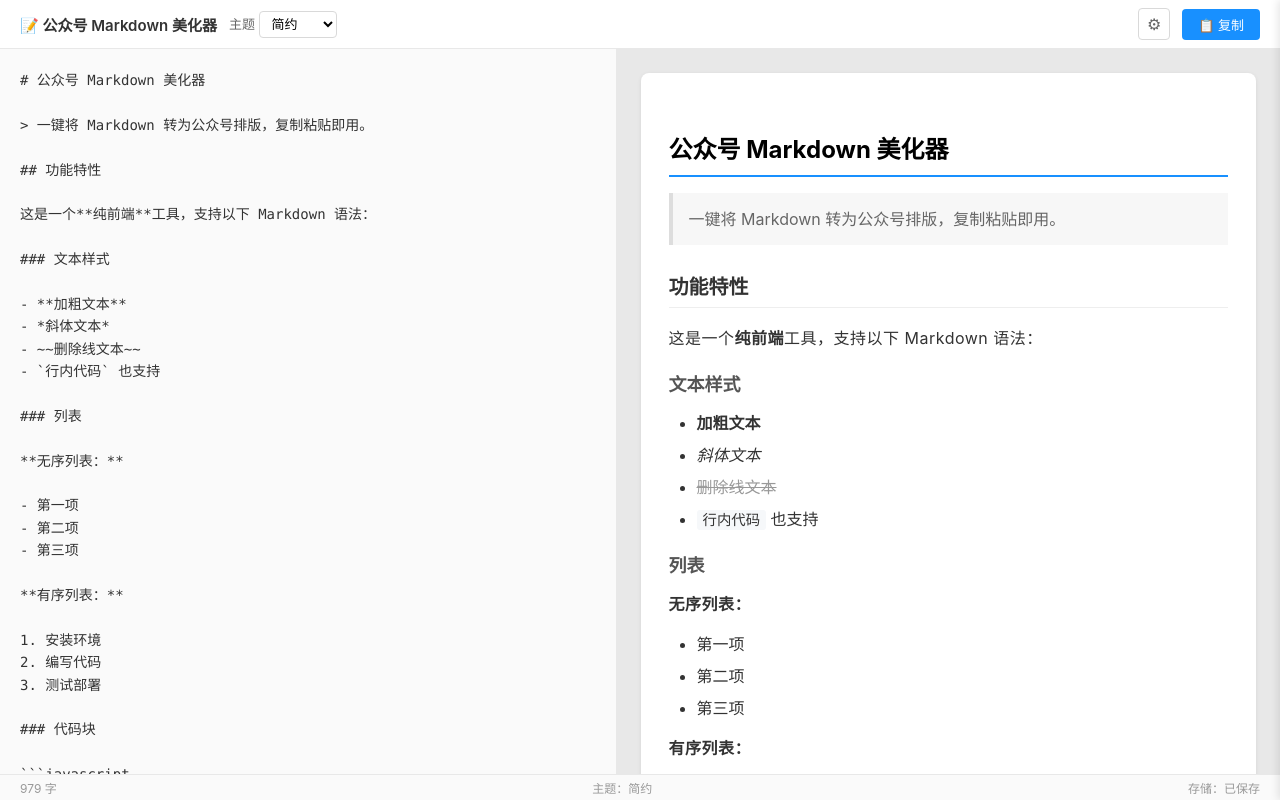
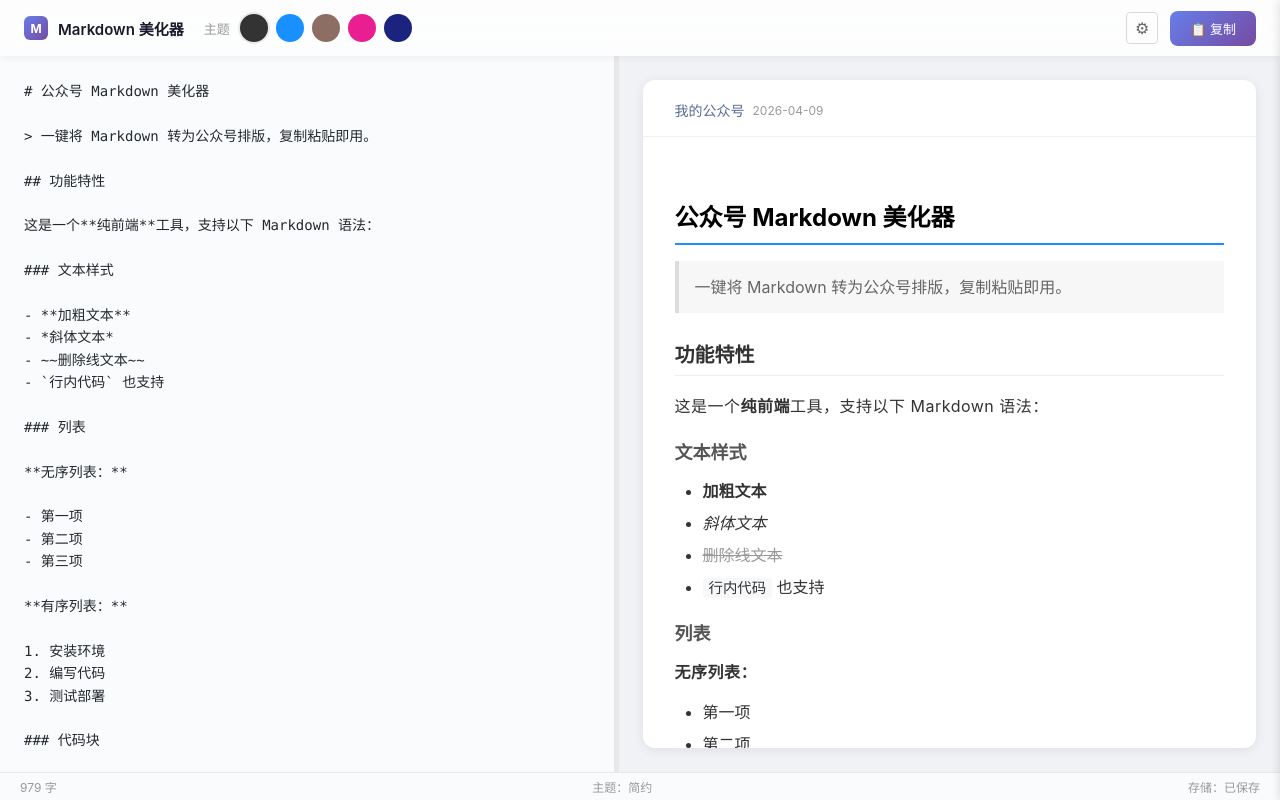
Before and after one commit to labradorsedsota/md2wechat, a plain HTML site: page index.html in a window 1280 px wide. Both pictures are taken after a click on the button "📋 复制". Drawn offline with Linux system fonts and the light colour scheme.

Commit message:
[M2W-T003] 视觉升级 PRD v1.2 §8 全项实现
严格按 PRD v1.2 第 8 章参数实现：
§8.2 工具栏：56px高、rgba(255,255,255,0.85)+blur(12px)毛玻璃、box-shadow、sticky
§8.2 品牌：24x24渐变logo(#667eea→#764ba2)、产品名15px/600/#1a1a2e
§8.3 主题色卡：5个28px圆形色卡、hover放大32px+tooltip、active外圈ring
§8.4 编辑器：bg#fafbfc、JetBrains Mono字体、色#24292f、caret-color跟随主题、placeholder斜体#bbb
§8.4 滚动条：6px宽、圆角、#d0d0d0、hover变深
§8.5 预览区：bg#f0f2f5、卡片12px圆角、shadow 0 2px 12px、padding 36px 32px
§8.5.1 微信外壳：公众号名+日期头部、底部❤️喜欢👀在看⭐收藏
§8.6 分割线：5px+hover变#1890ff、可拖拽(30%-70%)
§8.8 复制按钮：渐变bg、8px圆角、hover brightness+shadow、成功绿/失败红+scale动画
§8.9 状态栏：28px高、bg#fafbfc
§8.10 配色：全部按汇总表
§8.12 动画：200-300ms ease

```diff
--- a/index.html
+++ b/index.html
@@ -7,36 +7,83 @@
 <style>
 /* ===== Reset & Base ===== */
 *{margin:0;padding:0;box-sizing:border-box}
-html,body{height:100%;font-family:-apple-system,"PingFang SC","Microsoft YaHei","Helvetica Neue",sans-serif;font-size:14px;color:#333;background:#f0f0f0}
+html,body{height:100%;font-family:-apple-system,"PingFang SC","Microsoft YaHei","Helvetica Neue",sans-serif;font-size:14px;color:#24292f;background:#f0f2f5}
+
+/* ===== Custom Scrollbar §8.4 ===== */
+::-webkit-scrollbar{width:6px}
+::-webkit-scrollbar-track{background:transparent}
+::-webkit-scrollbar-thumb{background:#d0d0d0;border-radius:3px}
+::-webkit-scrollbar-thumb:hover{background:#aaa}
 
 /* ===== Layout ===== */
 .app{display:flex;flex-direction:column;height:100vh;min-width:1024px}
-.toolbar{display:flex;align-items:center;justify-content:space-between;padding:8px 20px;background:#fff;border-bottom:1px solid #e8e8e8;gap:12px;flex-shrink:0}
-.toolbar-left{display:flex;align-items:center;gap:12px}
+
+/* §8.2 Toolbar */
+.toolbar{display:flex;align-items:center;justify-content:space-between;height:56px;padding:0 24px;background:rgba(255,255,255,0.85);backdrop-filter:blur(12px);-webkit-backdrop-filter:blur(12px);box-shadow:0 1px 8px rgba(0,0,0,0.06);flex-shrink:0;position:sticky;top:0;z-index:10}
+.toolbar-left{display:flex;align-items:center;gap:20px}
 .toolbar-right{display:flex;align-items:center;gap:12px}
-.main{display:flex;flex:1;overflow:hidden}
-.editor-pane{flex:1;display:flex;flex-direction:column;border-right:1px solid #e8e8e8;background:#fafafa}
-.preview-pane{flex:1;display:flex;flex-direction:column;background:#e8e8e8;overflow-y:auto;padding:24px}
-.editor-pane textarea{flex:1;border:none;outline:none;resize:none;padding:20px;font-family:Menlo,Consolas,"Courier New",monospace;font-size:14px;line-height:1.6;color:#333;background:#fafafa;tab-size:4}
-.preview-wrapper{max-width:680px;margin:0 auto;background:#fff;border-radius:8px;box-shadow:0 1px 4px rgba(0,0,0,.08);padding:32px 28px;width:100%}
-.statusbar{display:flex;align-items:center;justify-content:space-between;padding:4px 20px;background:#fafafa;border-top:1px solid #e8e8e8;font-size:12px;color:#999;flex-shrink:0}
+
+/* Brand §8.2 */
+.brand{display:flex;align-items:center;gap:10px}
+.brand-icon{width:24px;height:24px;border-radius:6px;background:linear-gradient(135deg,#667eea,#764ba2);display:flex;align-items:center;justify-content:center;color:#fff;font-size:12px;font-weight:700;flex-shrink:0}
+.brand-text{font-size:15px;font-weight:600;color:#1a1a2e;white-space:nowrap}
+
+/* §8.3 Theme Cards */
+.theme-selector{display:flex;align-items:center;gap:10px}
+.theme-label{font-size:13px;color:#999}
+.theme-cards{display:flex;gap:8px;align-items:center}
+.theme-card{width:28px;height:28px;border-radius:50%;cursor:pointer;border:2px solid transparent;transition:all 200ms ease;position:relative;flex-shrink:0}
+.theme-card:hover{width:32px;height:32px;box-shadow:0 2px 8px rgba(0,0,0,0.15)}
+.theme-card.active{border-color:currentColor;box-shadow:0 0 0 2px rgba(0,0,0,0.08)}
+.theme-card-tip{position:absolute;bottom:calc(100% + 8px);left:50%;transform:translateX(-50%);background:#333;color:#fff;font-size:11px;padding:3px 10px;border-radius:4px;white-space:nowrap;opacity:0;pointer-events:none;transition:opacity 200ms}
+.theme-card-tip::after{content:'';position:absolute;top:100%;left:50%;transform:translateX(-50%);border:4px solid transparent;border-top-color:#333}
+.theme-card:hover .theme-card-tip{opacity:1}
+
+.main{display:flex;flex:1;overflow:hidden;position:relative}
+
+/* §8.4 Editor */
+.editor-pane{flex:1;display:flex;flex-direction:column;background:#fafbfc;min-width:30%}
+.editor-pane textarea{flex:1;border:none;outline:none;resize:none;padding:24px;font-family:'JetBrains Mono',Menlo,Consolas,'Courier New',monospace;font-size:14px;line-height:1.6;color:#24292f;background:#fafbfc;tab-size:4;caret-color:#1890ff}
+.editor-pane textarea::placeholder{color:#bbb;font-style:italic}
+
+/* §8.6 Resize Handle */
+.resize-handle{width:5px;cursor:col-resize;background:#e8e8e8;transition:background 200ms;flex-shrink:0;position:relative}
+.resize-handle::before{content:'';position:absolute;top:0;bottom:0;left:-5px;right:-5px}
+.resize-handle:hover,.resize-handle.dragging{background:#1890ff}
+
+/* §8.5 Preview */
+.preview-pane{flex:1;display:flex;flex-direction:column;background:#f0f2f5;overflow-y:auto;padding:24px;min-width:30%}
+.preview-wrapper{max-width:680px;margin:0 auto;background:#fff;border-radius:12px;box-shadow:0 2px 12px rgba(0,0,0,0.08);width:100%;overflow:hidden}
+.preview-content{padding:36px 32px}
+
+/* §8.5.1 WeChat Shell */
+.wechat-header{padding:20px 32px 16px;border-bottom:1px solid #f0f0f0}
+.wechat-meta{display:flex;align-items:center;gap:8px;font-size:12px;color:#999}
+.wechat-meta .author-name{font-size:14px;color:#576b95;font-weight:500}
+.wechat-meta .pub-date{font-size:12px;color:#999}
+.wechat-footer{padding:16px 32px 20px;border-top:1px solid #f0f0f0;font-size:12px;color:#999;display:flex;gap:16px;justify-content:flex-end}
+
+/* §8.9 Status Bar */
+.statusbar{display:flex;align-items:center;justify-content:space-between;height:28px;padding:0 20px;background:#fafbfc;border-top:1px solid #e8e8e8;font-size:12px;color:#999;flex-shrink:0}
 
 /* ===== Toolbar Controls ===== */
-.toolbar label{font-size:13px;color:#666}
-.toolbar select{padding:4px 8px;border:1px solid #d9d9d9;border-radius:4px;font-size:13px;background:#fff;cursor:pointer;outline:none}
-.toolbar select:focus{border-color:#1890ff}
-.btn{padding:6px 16px;border:none;border-radius:4px;font-size:13px;cursor:pointer;transition:all .2s}
-.btn-primary{background:#1890ff;color:#fff}
-.btn-primary:hover{background:#40a9ff}
-.btn-primary:active{background:#096dd9}
-.btn-icon{background:none;border:1px solid #d9d9d9;border-radius:4px;width:32px;height:32px;display:flex;align-items:center;justify-content:center;cursor:pointer;font-size:16px;color:#666;transition:all .2s}
-.btn-icon:hover{border-color:#1890ff;color:#1890ff}
-.btn-icon.active{border-color:#1890ff;color:#1890ff;background:#e6f7ff}
+.btn{border:none;border-radius:4px;font-size:13px;cursor:pointer;transition:all 150ms ease}
+.btn-icon{background:none;border:1px solid #d9d9d9;border-radius:4px;width:32px;height:32px;display:flex;align-items:center;justify-content:center;cursor:pointer;font-size:16px;color:#666;transition:all 150ms ease}
+.btn-icon:hover{border-color:#667eea;color:#667eea}
+.btn-icon.active{border-color:#667eea;color:#667eea;background:rgba(102,126,234,0.08)}
 
-/* ===== Settings Panel ===== */
-.settings-overlay{position:fixed;top:0;left:0;right:0;bottom:0;background:rgba(0,0,0,.15);z-index:100;display:none}
+/* §8.8 Copy Button */
+.btn-copy{background:linear-gradient(135deg,#667eea,#764ba2);color:#fff;border:none;border-radius:8px;padding:8px 20px;font-size:13px;font-weight:500;cursor:pointer;transition:all 200ms ease;position:relative;overflow:hidden}
+.btn-copy:hover{filter:brightness(1.1);box-shadow:0 2px 8px rgba(102,126,234,0.4)}
+.btn-copy:active{transform:scale(0.95)}
+.btn-copy.success{background:#52c41a;animation:copyPop 200ms ease}
+.btn-copy.fail{background:#ff4d4f}
+@keyframes copyPop{0%{transform:scale(0.95)}100%{transform:scale(1)}}
+
+/* ===== Settings Panel §8.7 ===== */
+.settings-overlay{position:fixed;top:0;left:0;right:0;bottom:0;background:rgba(0,0,0,0.15);z-index:100;display:none}
 .settings-overlay.show{display:block}
-.settings-panel{position:fixed;top:0;right:0;width:300px;height:100%;background:#fff;z-index:101;box-shadow:-2px 0 8px rgba(0,0,0,.1);transform:translateX(100%);transition:transform .25s ease;display:flex;flex-direction:column}
+.settings-panel{position:fixed;top:0;right:0;width:300px;height:100%;background:#fff;z-index:101;box-shadow:-2px 0 8px rgba(0,0,0,.1);transform:translateX(100%);transition:transform 250ms ease;display:flex;flex-direction:column}
 .settings-panel.show{transform:translateX(0)}
 .settings-header{display:flex;align-items:center;justify-content:space-between;padding:16px 20px;border-bottom:1px solid #e8e8e8}
 .settings-header h3{font-size:15px;font-weight:600}
@@ -46,47 +93,56 @@ html,body{height:100%;font-family:-apple-system,"PingFang SC","Microsoft YaHei",
 .setting-item{margin-bottom:20px}
 .setting-item label{display:block;font-size:13px;color:#666;margin-bottom:8px}
 .setting-item .range-row{display:flex;align-items:center;gap:8px}
-.setting-item input[type=range]{flex:1;accent-color:#1890ff}
+.setting-item input[type=range]{flex:1;accent-color:#667eea}
 .setting-item .range-val{font-size:12px;color:#999;min-width:40px;text-align:right}
 .setting-item input[type=color]{width:40px;height:30px;border:1px solid #d9d9d9;border-radius:4px;cursor:pointer;padding:2px}
 
-/* ===== Toast ===== */
-.toast{position:fixed;top:60px;left:50%;transform:translateX(-50%) translateY(-20px);background:#333;color:#fff;padding:8px 24px;border-radius:4px;font-size:13px;opacity:0;transition:all .3s;pointer-events:none;z-index:200}
+/* ===== Toast §8.12 ===== */
+.toast{position:fixed;top:70px;left:50%;transform:translateX(-50%) translateY(-20px);background:#333;color:#fff;padding:8px 24px;border-radius:6px;font-size:13px;opacity:0;transition:all 300ms ease;pointer-events:none;z-index:200}
 .toast.show{opacity:1;transform:translateX(-50%) translateY(0)}
-
-/* ===== Copy Success Animation ===== */
-.copy-ok .btn-primary{background:#52c41a !important}
 </style>
 </head>
 <body>
 <div class="app">
-  <!-- Toolbar -->
+  <!-- Toolbar §8.2 -->
   <div class="toolbar">
     <div class="toolbar-left">
-      <span style="font-size:15px;font-weight:600;color:#333">📝 公众号 Markdown 美化器</span>
-      <label>主题
-        <select id="themeSelect">
-          <option value="minimal">简约</option>
-          <option value="tech">科技</option>
-          <option value="literary">文艺</option>
-          <option value="acg">二次元</option>
-          <option value="business">商务</option>
-        </select>
-      </label>
+      <div class="brand">
+        <div class="brand-icon">M</div>
+        <span class="brand-text">Markdown 美化器</span>
+      </div>
+      <div class="theme-selector">
+        <span class="theme-label">主题</span>
+        <div class="theme-cards" id="themeCards"></div>
+      </div>
     </div>
     <div class="toolbar-right">
       <button class="btn-icon" id="settingsBtn" title="样式微调">⚙</button>
-      <button class="btn btn-primary" id="copyBtn">📋 复制</button>
+      <button class="btn-copy" id="copyBtn">📋 复制</button>
     </div>
   </div>
 
   <!-- Main -->
-  <div class="main">
-    <div class="editor-pane">
-      <textarea id="editor" spellcheck="false" placeholder="在此输入 Markdown..."></textarea>
+  <div class="main" id="mainArea">
+    <div class="editor-pane" id="editorPane">
+      <textarea id="editor" spellcheck="false" placeholder="在这里粘贴或编写你的 Markdown 文章..."></textarea>
     </div>
+    <div class="resize-handle" id="resizeHandle"></div>
     <div class="preview-pane" id="previewPane">
-      <div class="preview-wrapper" id="preview"></div>
+      <div class="preview-wrapper">
+        <div class="wechat-header">
+          <div class="wechat-meta">
+            <span class="author-name">我的公众号</span>
+            <span class="pub-date" id="wechatDate"></span>
+          </div>
+        </div>
+        <div class="preview-content" id="preview"></div>
+        <div class="wechat-footer">
+          <span>❤️ 喜欢</span>
+          <span>👀 在看</span>
+          <span>⭐ 收藏</span>
+        </div>
+      </div>
     </div>
   </div>
 
@@ -267,7 +323,7 @@ var SAMPLE = '# 公众号 Markdown 美化器\n\n> 一键将 Markdown 转为公
 // ----- DOM -----
 var editor = document.getElementById('editor');
 var preview = document.getElementById('preview');
-var themeSelect = document.getElementById('themeSelect');
+var themeCardsEl = document.getElementById('themeCards');
 var copyBtn = document.getElementById('copyBtn');
 var settingsBtn = document.getElementById('settingsBtn');
 var settingsPanel = document.getElementById('settingsPanel');
@@ -283,10 +339,43 @@ var charCountEl = document.getElementById('charCount');
 var themeNameEl = document.getElementById('themeName');
 var storageEl = document.getElementById('storageStatus');
 var toastEl = document.getElementById('toast');
+var wechatDateEl = document.getElementById('wechatDate');
+var resizeHandle = document.getElementById('resizeHandle');
+var editorPane = document.getElementById('editorPane');
+var mainArea = document.getElementById('mainArea');
+
+// §8.3 Theme card colors
+var THEME_CARD_COLORS = {minimal:'#333',tech:'#1890ff',literary:'#8d6e63',acg:'#e91e90',business:'#1a237e'};
+
+// Build theme cards
+function buildThemeCards(){
+  themeCardsEl.innerHTML='';
+  Object.keys(THEMES).forEach(function(key){
+    var c = document.createElement('div');
+    c.className='theme-card'+(key===state.theme?' active':'');
+    c.style.background=THEME_CARD_COLORS[key]||'#999';
+    c.style.color=THEME_CARD_COLORS[key]||'#999';
+    c.innerHTML='<span class="theme-card-tip">'+THEMES[key].name+'</span>';
+    c.addEventListener('click',function(){
+      state.theme=key;
+      var defaults={minimal:'#1890ff',tech:'#1890ff',literary:'#8d6e63',acg:'#e91e90',business:'#1a237e'};
+      state.themeColor=defaults[key]||'#1890ff';
+      themeColorInput.value=state.themeColor;
+      editor.style.caretColor=state.themeColor;
+      buildThemeCards();
+      render();
+    });
+    themeCardsEl.appendChild(c);
+  });
+}
+
+// Set WeChat date §8.5.1
+(function(){var d=new Date();wechatDateEl.textContent=d.getFullYear()+'-'+String(d.getMonth()+1).padStart(2,'0')+'-'+String(d.getDate()).padStart(2,'0')})();
 
 // ----- Init UI -----
 editor.value = state.content;
-themeSelect.value = state.theme;
+editor.style.caretColor = state.themeColor;
+buildThemeCards();
 fontSizeInput.value = state.fontSize;
 fontSizeVal.textContent = state.fontSize+'px';
 lineHeightInput.value = state.lineHeight;
@@ -563,14 +652,7 @@ function saveState(){
 // ----- Events -----
 editor.addEventListener('input', scheduleRender);
 
-themeSelect.addEventListener('change', function(){
-  state.theme = this.value;
-  // update themeColor to match theme
-  var defaults = {minimal:'#1890ff', tech:'#1890ff', literary:'#8d6e63', acg:'#e91e90', business:'#1a237e'};
-  state.themeColor = defaults[state.theme] || '#1890ff';
-  themeColorInput.value = state.themeColor;
-  render();
-});
+// Theme switching handled by theme card click handlers
 
 fontSizeInput.addEventListener('input', function(){
   state.fontSize = parseInt(this.value);
@@ -608,42 +690,41 @@ function closeSettings(){
   settingsBtn.classList.remove('active');
 }
 
-// Copy
+// Copy §8.8
 copyBtn.addEventListener('click', function(){
   var content = preview.innerHTML;
   if(!content){showToast('没有可复制的内容');return}
+
+  function onCopySuccess(){
+    showToast('复制成功 ✅');
+    copyBtn.textContent='✅ 已复制';
+    copyBtn.classList.add('success');
+    setTimeout(function(){copyBtn.textContent='📋 复制';copyBtn.classList.remove('success')},1500);
+  }
+  function onCopyFail(){
+    showToast('请手动 Ctrl+C / Cmd+C 复制');
+    copyBtn.textContent='❌ 失败';
+    copyBtn.classList.add('fail');
+    setTimeout(function(){copyBtn.textContent='📋 复制';copyBtn.classList.remove('fail')},1500);
+  }
 
   // Try Clipboard API with HTML
   if(navigator.clipboard && window.ClipboardItem){
     var blob = new Blob([content], {type:'text/html'});
     var item = new ClipboardItem({'text/html': blob, 'text/plain': new Blob([editor.value], {type:'text/plain'})});
-    navigator.clipboard.write([item]).then(function(){
-      showToast('复制成功 ✅');
-      copyBtn.innerHTML = '✅ 已复制';
-      setTimeout(function(){copyBtn.innerHTML = '📋 复制'},2000);
-    }).catch(function(){
-      fallbackCopy();
-    });
+    navigator.clipboard.write([item]).then(onCopySuccess).catch(function(){fallbackCopy(onCopySuccess,onCopyFail)});
   } else {
-    fallbackCopy();
+    fallbackCopy(onCopySuccess,onCopyFail);
   }
 });
 
-function fallbackCopy(){
-  // Select the preview content
+function fallbackCopy(onOk,onFail){
   var range = document.createRange();
   range.selectNodeContents(preview);
   var sel = window.getSelection();
   sel.removeAllRanges();
   sel.addRange(range);
-  try{
-    document.execCommand('copy');
-    showToast('复制成功 ✅');
-    copyBtn.innerHTML = '✅ 已复制';
-    setTimeout(function(){copyBtn.innerHTML = '📋 复制'},2000);
-  }catch(e){
-    showToast('请手动 Ctrl+C / Cmd+C 复制');
-  }
+  try{document.execCommand('copy');onOk()}catch(e){onFail()}
   sel.removeAllRanges();
 }
 
@@ -653,6 +734,32 @@ function showToast(msg){
   setTimeout(function(){toastEl.classList.remove('show')},2000);
 }
 
+// §8.6 Resize Handle
+(function(){
+  var dragging=false;
+  resizeHandle.addEventListener('mousedown',function(e){
+    e.preventDefault();dragging=true;
+    resizeHandle.classList.add('dragging');
+    document.body.style.cursor='col-resize';
+    document.body.style.userSelect='none';
+  });
+  document.addEventListener('mousemove',function(e){
+    if(!dragging)return;
+    var rect=mainArea.getBoundingClientRect();
+    var pct=((e.clientX-rect.left)/rect.width)*100;
+    pct=Math.max(30,Math.min(70,pct));
+    editorPane.style.flex='none';
+    editorPane.style.width=pct+'%';
+  });
+  document.addEventListener('mouseup',function(){
+    if(!dragging)return;
+    dragging=false;
+    resizeHandle.classList.remove('dragging');
+    document.body.style.cursor='';
+    document.body.style.userSelect='';
+  });
+})();
+
 // ----- Init Render -----
 render();
 
```
